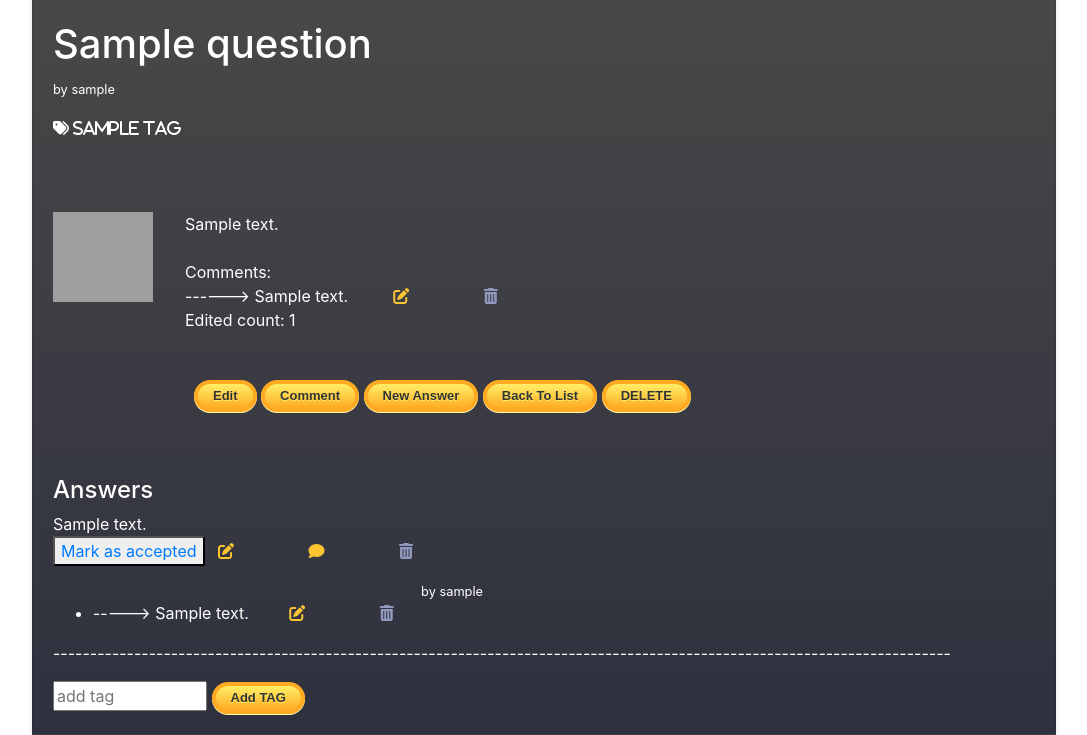
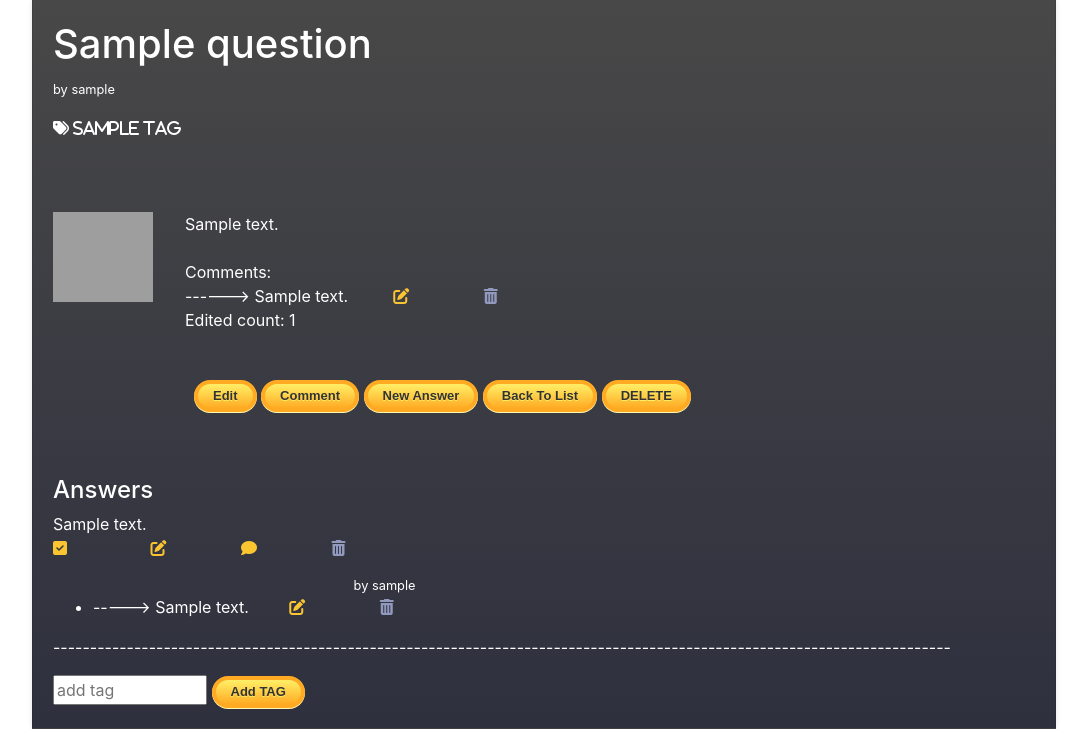
Before and after one commit to Conalau/AskMate, a Flask app: template templates/questions.html in a window 1280 px wide. Shown: the part 153-888 px from the top of the page, without its empty margins (96-1183 px from the left). Run offline with Flask 2, Linux system fonts and the light colour scheme; the visitor is signed in with stand-in values (Sample User, id 1); the template is opened without the code that fills it: most values are stand-ins (such as "Sample title", 1, 10 or a date in 2020); some libraries are stand-ins or nearby versions; grey boxes are pictures that could not be loaded.

```diff
--- a/templates/questions.html
+++ b/templates/questions.html
@@ -69,16 +69,13 @@
                 <p>{{answer['message']}}<br>
 
                 {% if answer['accepted'] %}
-                    <i class="fas fa-check-square"></i><br>
-                    <button>
-                        <a href="/unmark/{{ answer['id'] }}/{{ question_id }}">Unmark</a>
-                    </button>
+
+                        <a href="/unmark/{{ answer['id'] }}/{{ question_id }}" > <i class="fas fa-square"></i> </a>
                 {% else %}
-                    <button>
-                        <a href="/mark-accepted/{{ answer['id'] }}/{{ question_id }}">
-                            Mark as accepted
+
+                        <a href="/mark-accepted/{{ answer['id'] }}/{{ question_id }}" ><i class="fas fa-check-square"></i>
                         </a>
-                    </button>
+
                 {% endif %}
 
                 <a href="/answer/ {{ answer.id }}/vote_up" type="submit">
```
